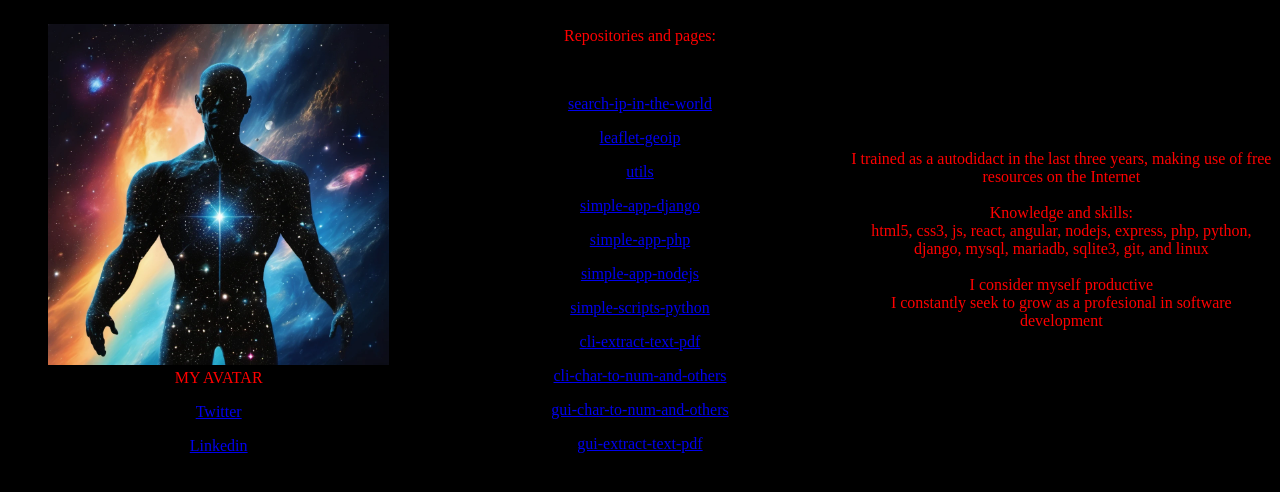
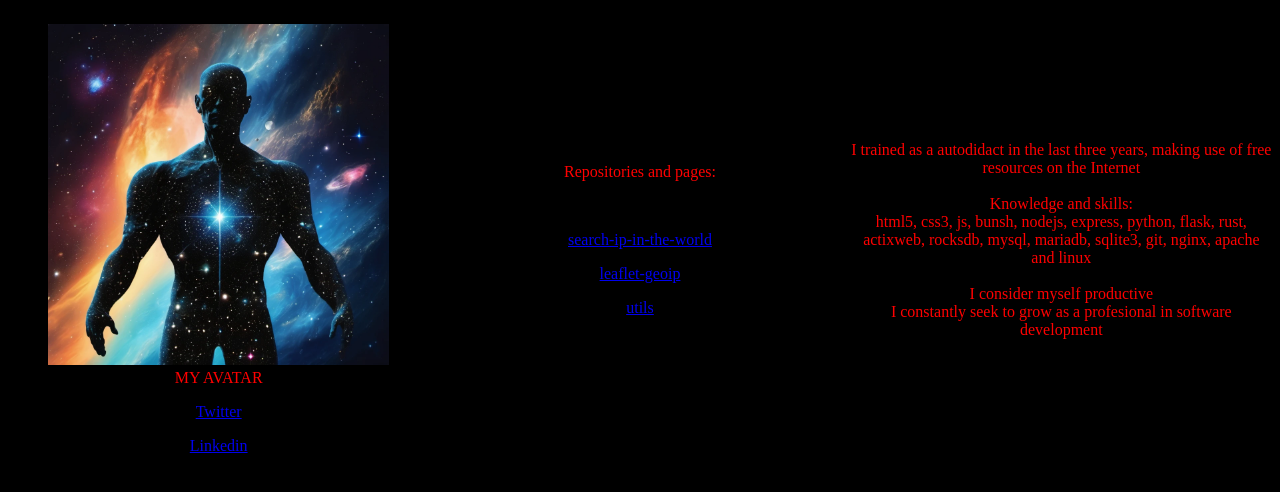
Before and after one commit to someoneelse0/someoneelse0.github.io, a plain HTML site: page index.html in a window 1280 px wide. Drawn offline with Linux system fonts and the light colour scheme; a script that the page names is missing.

Commit message:
Add files via upload

```diff
--- a/index.html
+++ b/index.html
@@ -22,19 +22,11 @@
             <p><a href="https://someoneelse0.github.io/search-ip-in-the-world">search-ip-in-the-world</a></p>
 	    <p><a href="https://someoneelse0.github.io/leaflet-geoip">leaflet-geoip</a></p>
 	    <p><a href="https://someoneelse0.github.io/utils">utils</a></p>
-            <p><a href="https://github.com/someoneelse0/simple-app-django">simple-app-django</a></p>
-            <p><a href="https://github.com/someoneelse0/simple-app-php">simple-app-php</a></p>
-            <p><a href="https://github.com/someoneelse0/simple-app-nodejs">simple-app-nodejs</a></p>
-            <p><a href="https://github.com/someoneelse0/simple-scripts-python">simple-scripts-python</a></p>
-            <p><a href="https://github.com/someoneelse0/cli-extract-text-pdf">cli-extract-text-pdf</a></p>
-            <p><a href="https://github.com/someoneelse0/cli-char-to-num-and-others">cli-char-to-num-and-others</a></p>
-            <p><a href="https://github.com/someoneelse0/gui-char-to-num-and-others">gui-char-to-num-and-others</a></p>
-            <p><a href="https://github.com/someoneelse0/gui-extract-text-pdf">gui-extract-text-pdf</a></p>
         </div>
         <div class="dfour">
             <p>I trained as a autodidact in the last three years, making use of free resources on the Internet</p><br />
             <p>Knowledge and skills:</p>
-            <p>html5, css3, js, react, angular, nodejs, express, php, python, django, mysql, mariadb, sqlite3, git, and linux</p><br />
+            <p>html5, css3, js, bunsh, nodejs, express, python, flask, rust, actixweb, rocksdb, mysql, mariadb, sqlite3, git, nginx, apache and linux</p><br />
             <p>I consider myself productive</p>
             <p>I constantly seek to grow as a profesional in software development</p>
         </div>
```
